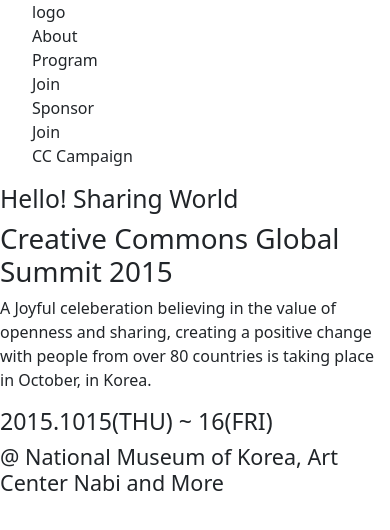
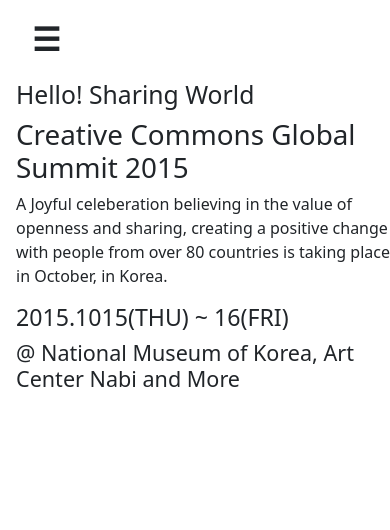
Before and after one commit to qwibbler/Capstone-Portal, a plain HTML site: page index.html in a window 390 px wide. Drawn offline with nearby package versions, Linux system fonts and the light colour scheme; a web font is replaced by a local one.

Commit message:
Make Nav hamburger and add basic positioning to home page

```diff
--- a/index.html
+++ b/index.html
@@ -22,7 +22,8 @@
 <body>
   <header>
     <nav>
-      <ul>
+      <div class="mobile" id="hamburger"><b>&#9776;</b></div>
+      <ul class="desktop">
         <li>logo</li>
         <li>About</li>
         <li>Program</li>
--- a/styles.css
+++ b/styles.css
@@ -1,9 +1,10 @@
 * {
   -webkit-box-sizing: border-box;
-     -moz-box-sizing: border-box;
-          box-sizing: border-box;
-          list-style: none;
-     text-decoration: none;
+  -moz-box-sizing: border-box;
+  box-sizing: border-box;
+
+  list-style: none;
+  text-decoration: none;
 }
 
 html {
@@ -16,3 +17,20 @@
   margin: 0;
   padding: 0;
 }
+
+nav {
+  position: fixed;
+  font-family: 'COCOGOOSE', sans-serif;
+  font-size: 2rem;
+  margin-top: 1rem;
+  margin-left: 2rem;
+}
+
+.desktop {
+  display: none;
+}
+
+.home {
+  padding-top: 5rem;
+  padding-left: 1rem;
+}
```
